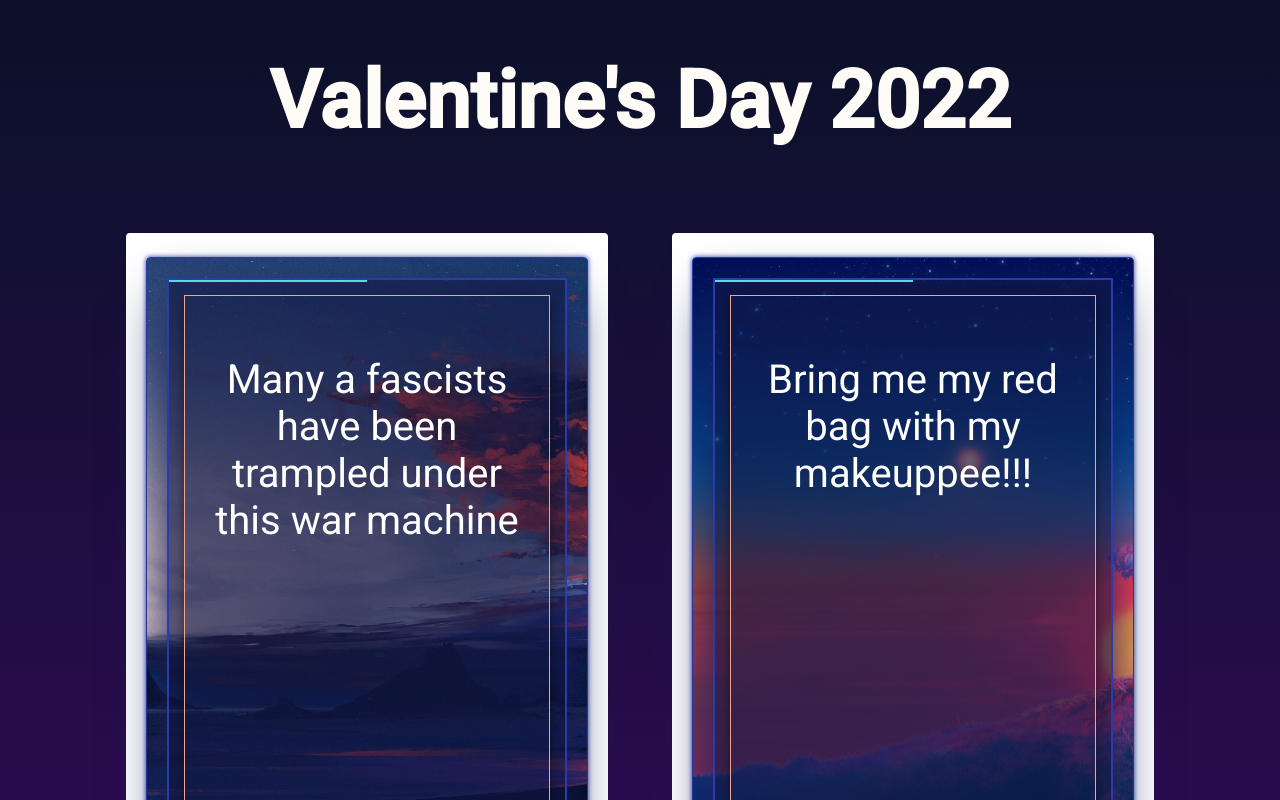
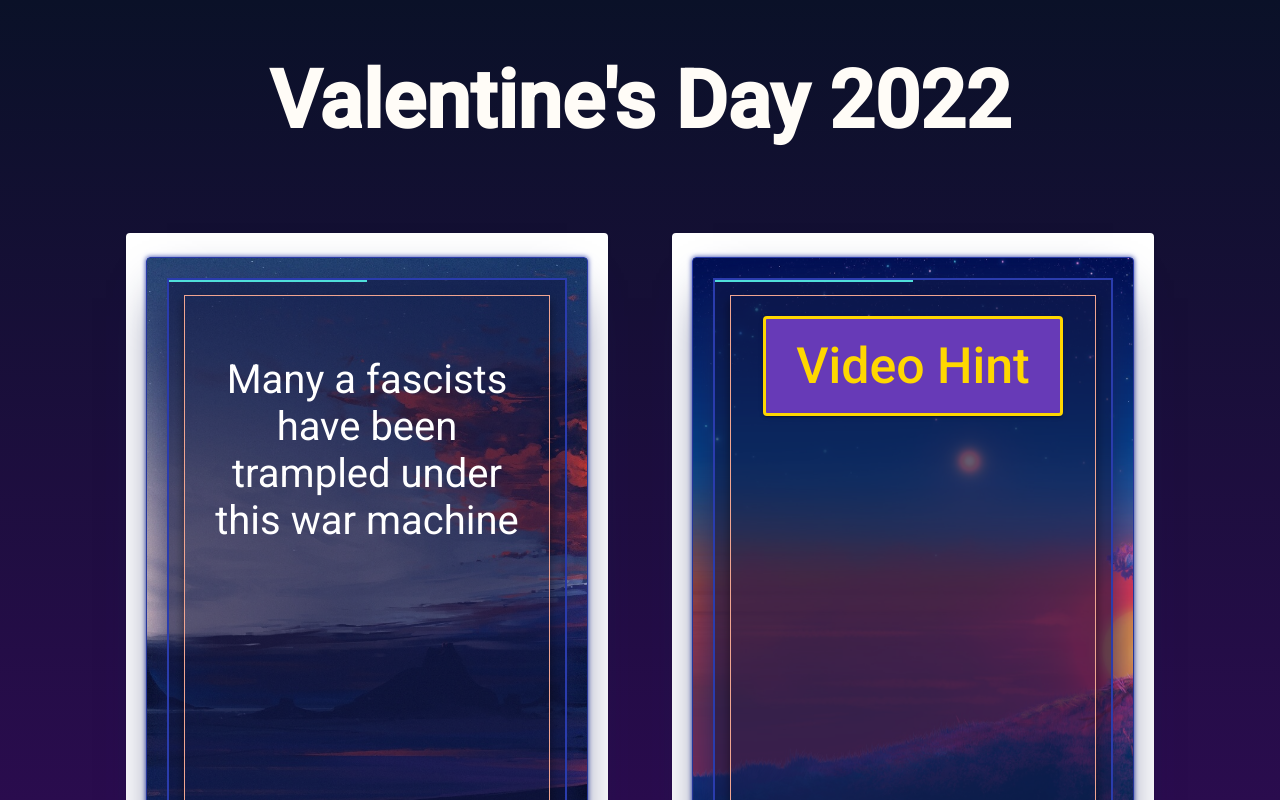
Before and after one commit to Duc-Lanwyn/valentine2022, an Angular app: page / in a window 1280 px wide. Built offline with nearby package versions, Linux system fonts and the light colour scheme; a web font is replaced by a local one.

Commit message:
video hints

```diff
--- a/src/app/app.component.html
+++ b/src/app/app.component.html
@@ -1,5 +1,5 @@
 <h1>Valentine's Day 2022</h1>
 
 <div class="cards-container">
-    <app-card class="card" *ngFor="let config of polkovodets_rumyantsev" [secretKey]="config.secretKey" [hint]="config.hint" [customBackgroundClass]="config.backgroundClass" (onSolved)="onCardSolved(config)"></app-card>
+    <app-card class="card" *ngFor="let config of polkovodets_rumyantsev" [secretKey]="config.secretKey" [hint]="config.hint" [videoHint]="config.videoHint" [customBackgroundClass]="config.backgroundClass" (onSolved)="onCardSolved(config)"></app-card>
 </div>
--- a/src/app/app.component.ts
+++ b/src/app/app.component.ts
@@ -19,7 +19,7 @@ export class AppComponent implements OnInit {
     {
       secretKey: "E",
       backgroundClass: "pic2",
-      hint: "Bring me my red bag with my makeuppee!!!"
+      videoHint: "assets/makeupbag.mp4"
     },
     {
       secretKey: "I",
@@ -39,7 +39,8 @@ export class AppComponent implements OnInit {
     {
       secretKey: "O",
       backgroundClass: "pic6",
-      hint: "Nina Inhalaator (pic)"
+      //hint: "Nina Inhalaator (pic)",
+      videoHint: "assets/ninaInhalaator.mp4"
     },
     {
       secretKey: "R",
--- a/src/app/app.module.ts
+++ b/src/app/app.module.ts
@@ -7,6 +7,7 @@ import { BrowserAnimationsModule } from '@angular/platform-browser/animations';
 
 import {MatCardModule} from '@angular/material/card';
 import {MatDividerModule} from '@angular/material/divider';
+import {MatButtonModule} from '@angular/material/button';
 
 @NgModule({
   declarations: [
@@ -17,6 +18,7 @@ import {MatDividerModule} from '@angular/material/divider';
     BrowserModule,
     BrowserAnimationsModule,
     MatCardModule,
+    MatButtonModule,
     MatDividerModule
   ],
   providers: [],
--- a/src/app/card/card.component.html
+++ b/src/app/card/card.component.html
@@ -6,7 +6,15 @@
         <span></span>
         <span></span>
         <div class="content" (click)="toggleMode()">
-            <p *ngIf="mode === 'hint' && !solved">{{hint}}</p>
+            <div *ngIf="mode === 'hint' && !solved" class="hint">
+              <p *ngIf="hint">
+                {{hint}}
+              </p>
+              <ng-container *ngIf="videoHint" >
+                <button *ngIf="!showVideoHint"  mat-raised-button color="primary" (click)="$event.stopPropagation(); showVideoHint=true" class="hint-button">Video Hint</button>
+                <video *ngIf="showVideoHint" class="video" controls autoplay (click)="$event.stopPropagation()"><source src="{{videoHint}}" type="video/mp4" ></video>
+              </ng-container>
+            </div>
             <div *ngIf="mode === 'solution' && !solved">
               <input type="text" class="solution-input" (click)="onSolutionInputClick($event)" maxlength="1" (change)="onSolutionInput($any($event))">
             </div>
--- a/src/app/card/card.component.scss
+++ b/src/app/card/card.component.scss
@@ -33,6 +33,20 @@
   font-size: 400px;
   margin: 0px;
   font-family: 'Cinzel Decorative', cursive;
+}
+
+.hint-button {
+  font-size: 50px;
+  width: 300px;
+  height: 100px;
+  border: 3.5px solid gold;
+  color: gold;
+}
+
+.video {
+  margin: auto 0px;
+  max-height: 500px;
+  max-width: 350px;
 }
 
 .background-img
--- a/src/app/card/card.component.ts
+++ b/src/app/card/card.component.ts
@@ -22,8 +22,12 @@ export class CardComponent implements OnInit {
   @Input()
   hint: string = "";
 
+  @Input()
+  videoHint: string = "";
+
   @Output() onSolved = new EventEmitter<boolean>();
 
+  showVideoHint: boolean = false;
 
   ngOnInit(): void {
   }
```
Also changed, not shown: 2 other files (tests, documents, lock files or other folders).
